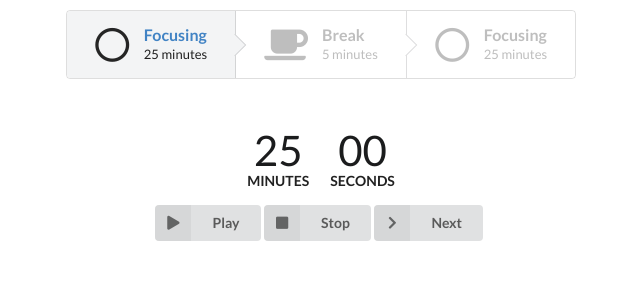
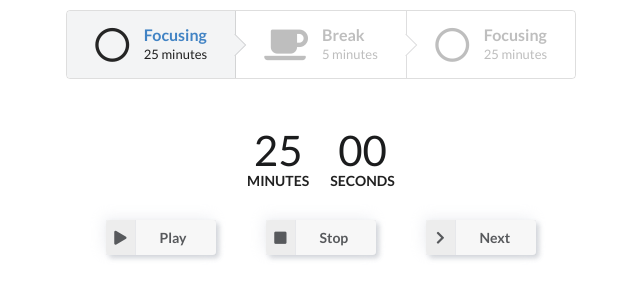
Before and after one commit to daniloikeda/pomodoro-method, a React (Create React App) app: page / in a window 1280 px wide. Shown: the top 300 px of the page, without its empty margins (319-959 px from the left). Built offline with nearby package versions, Linux system fonts and the light colour scheme.

Commit message:
UPDATE - implemented my own neumorphism button

```diff
--- a/src/App.css
+++ b/src/App.css
@@ -0,0 +1,7 @@
+.App {
+    height: 100%;
+    display: flex;
+    flex-direction: column;
+    align-items: center;
+    justify-content: space-between;
+}
--- a/src/App.js
+++ b/src/App.js
@@ -1,6 +1,7 @@
 import './App.css';
 import 'semantic-ui-css/semantic.min.css'
-import Dashboard from './components/Dashboard';
+import Dashboard from './pages/Dashboard';
+import Contact from './components/Contact';
 
 function App() {
   return (
--- /dev/null
+++ b/src/components/ButtonNeumorphism.css
@@ -0,0 +1,56 @@
+.neumorphism-wrapper {
+    position: relative;
+    display: flex;
+    justify-content: center;
+    align-items: center;
+    margin-left: 50px;
+    height: 35px;
+    width: 110px;
+    background-color:transparent;
+    box-shadow: -3px -3px 13px #dde1e773, 3px 3px 5px rgba(94, 104, 121, 0.288);
+    border-radius: 3px;
+}
+
+.neumorphism-wrapper:first-child {
+    margin-left: 0;
+}
+
+.neumorphism-wrapper:active {
+    box-shadow: inset -3px -3px 3px #dde1e773, inset 3px 3px 3px rgba(94, 104, 121, 0.288);
+}
+
+.neumorphism-button {
+    width: 100%;
+    height: 100%;
+    border: none;
+    background: rgba(0,0,0,.03);
+    color: #57595c;
+    font-size:14px;
+    padding: 0;
+    font-family: Lato,'Helvetica Neue',Arial,Helvetica,sans-serif;
+    font-weight: 700;
+    display: flex;
+    justify-content: start;
+    align-items: center;
+}
+
+.neumorphism-button:active {
+    color: #979ba1;
+    font-size:12px;
+}
+
+.neumorphism-button-icon {
+    margin-right: 9px;
+    border-right: 1px solid #dde1e773;
+    background: rgba(0,0,0,.04);
+    height:100% !important;
+    min-width: 30px;
+    display: flex !important;
+    align-items: center;
+    justify-content: center;
+    border-radius: 4px 0 0 4px;
+}
+
+.neumorphism-button-label {
+    margin-left: 20px;
+}
--- /dev/null
+++ b/src/components/ButtonNeumorphism.js
@@ -0,0 +1,22 @@
+import React, { Component } from 'react';
+import './ButtonNeumorphism.css';
+
+function ButtonNeumorphism (props) {
+    const iconClassName = `neumorphism-button-icon ${props.icon} icon`;
+    const buttonLabel = props.buttonLabel;
+    const handleButtonClick = () => {
+        if (props.handleButtonClick) {
+            props.handleButtonClick();
+        }
+    }
+    return(
+        <div className="neumorphism-wrapper">
+            <button className="neumorphism-button" onClick={handleButtonClick}>
+                <i className={iconClassName}></i>
+                <label className="neumorphism-button-label">{buttonLabel}</label>
+            </button>
+        </div>
+    );
+}
+
+export default ButtonNeumorphism;
--- /dev/null
+++ b/src/components/Contact.css
@@ -0,0 +1,5 @@
+.contact-wrapper {
+    margin-top: 100px;
+    width: 100%;
+    text-align: center;
+}
--- /dev/null
+++ b/src/components/Contact.js
@@ -0,0 +1,21 @@
+import React from 'react'
+import './Contact.css';
+
+function Contact (props)
+{
+    return(
+        <div className="contact-wrapper">
+            <div className="contact_item">
+            <i aria-hidden="true" className="github icon"></i> Github
+            </div>
+            <div className="contact_item">
+            <i aria-hidden="true" className="linkedin icon"></i> Linkedin
+            </div>
+            <div className="contact_item">
+            <i aria-hidden="true" className="mail icon"></i>dcidaniloikeda@hotmail.com
+            </div>
+        </div>
+    );
+}
+
+export default Contact;
--- a/src/components/Timer.css
+++ b/src/components/Timer.css
@@ -4,3 +4,9 @@
     align-items: center;
     margin: 50px 0 0 0;
 }
+
+.timer-buttons-wrap {
+    display: flex;
+    flex-direction: row;
+    margin-top:15px;
+}
--- a/src/components/Timer.js
+++ b/src/components/Timer.js
@@ -1,5 +1,6 @@
 import React, { useState, useEffect } from "react";
 import "./Timer.css";
+import ButtonNeumorphism from "./ButtonNeumorphism";
 
 function Timer(props) {
   const [countdown, setCountdown] = useState(0);
@@ -63,28 +64,11 @@ function Timer(props) {
         </div>
       </div>
       <div className="timer-buttons-wrap">
-        <button
-          className="ui labeled icon button"
-          onClick={
-            timerStopped === false
-              ? handlePauseButtonClick
-              : handlePlayButtonClick
-          }
-        >
-          <i className={!timerStopped ? "pause icon" : "play icon"}></i>
-          {!timerStopped ? "Pause" : "Play"}
-        </button>
-        <button
-          className="ui labeled icon button"
-          onClick={handleResetButtonClick}
-        >
-          <i className="stop icon"></i>
-          Stop
-        </button>
-        <button className="ui labeled icon button" onClick={handleNextAction}>
-          <i className="chevron right icon"></i>
-          Next
-        </button>
+        <ButtonNeumorphism buttonLabel={!timerStopped ? "Pause" : "Play"} icon={!timerStopped ? "pause" : "play"}
+          handleButtonClick={ timerStopped === false ? handlePauseButtonClick : handlePlayButtonClick}>
+        </ButtonNeumorphism>
+        <ButtonNeumorphism buttonLabel="Stop" icon="stop" handleButtonClick={handleResetButtonClick}></ButtonNeumorphism>
+        <ButtonNeumorphism buttonLabel="Next" icon="chevron right" handleButtonClick={handleNextAction}></ButtonNeumorphism>
       </div>
     </div>
   );
--- a/src/index.css
+++ b/src/index.css
@@ -11,3 +11,7 @@ code {
   font-family: source-code-pro, Menlo, Monaco, Consolas, 'Courier New',
     monospace;
 }
+
+#root {
+  height: 100%;
+}
--- a/src/components/Dashboard.js
+++ b/src/pages/Dashboard.js
@@ -1,6 +1,6 @@
 import React, { useState } from 'react'
-import Timer from './Timer'
-import ActivityTracker from './ActivityTracker'
+import Timer from '../components/Timer'
+import ActivityTracker from '../components/ActivityTracker'
 import './Dashboard.css'
 import { StepActionEnum } from '../enums/StepActionEnum'
 import { StepTitleEnum } from '../enums/StepTitleEnum'
```
Also changed, not shown: src/pages/Dashboard.css (renamed from src/components/Dashboard.css).
